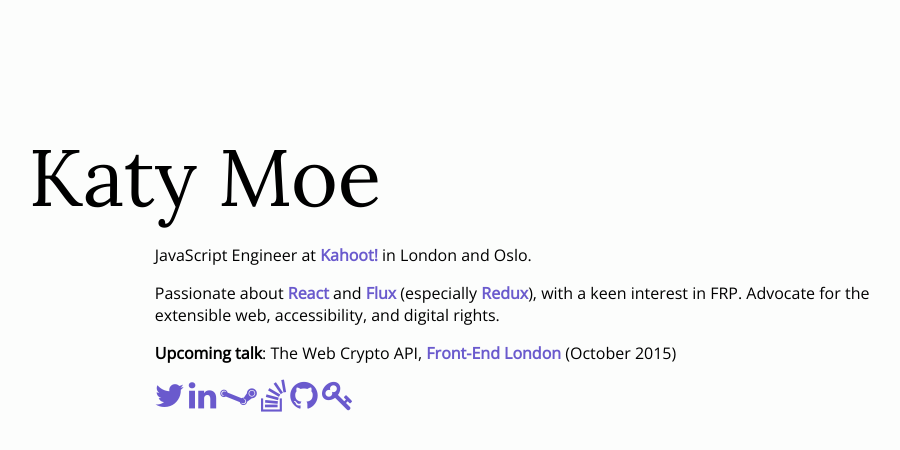
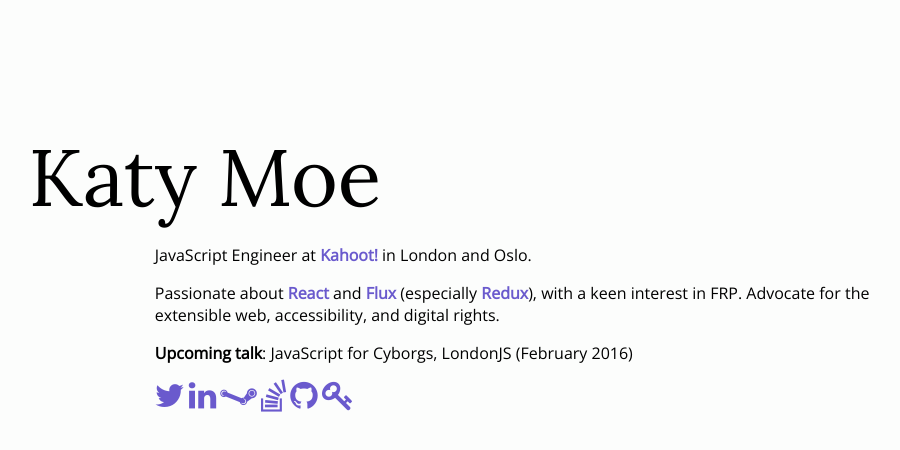
Before and after one commit to kmoe/katy.moe, a plain HTML site: page index.html in a window 1280 px wide. Shown: the whole page, without its empty margins (106-1006 px from the left). Drawn offline with nearby package versions, Linux system fonts and the light colour scheme.

Commit message:
new talk

```diff
--- a/index.html
+++ b/index.html
@@ -25,7 +25,7 @@
 
       <p>JavaScript Engineer at <a href="https://getkahoot.com/">Kahoot!</a> in London and Oslo.</p>
       <p>Passionate about <a href='https://facebook.github.io/react/'>React</a> and <a href='http://facebook.github.io/flux/'>Flux</a> (especially <a href='https://github.com/gaearon/redux'>Redux</a>), with a keen interest in FRP. Advocate for the extensible web, accessibility, and digital rights.</p>
-      <p><b>Upcoming talk</b>: The Web Crypto API, <a href='http://www.frontendlondon.co.uk/'>Front-End London</a> (October 2015)</p>
+      <p><b>Upcoming talk</b>: JavaScript for Cyborgs, LondonJS (February 2016)</p>
 
       <p>
        	<a class='connectIcon' href='http://www.twitter.com/katyemoe' aria-label="Twitter" title="Twitter"><span class="fa fa-twitter fa-2x"></span></a>
```
